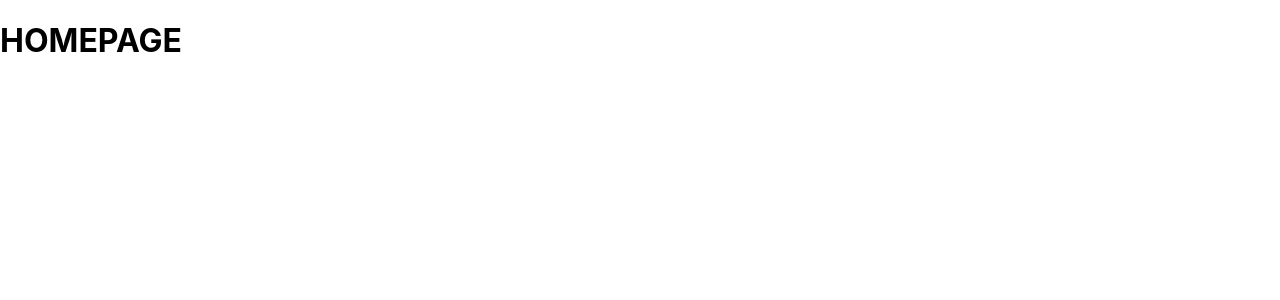
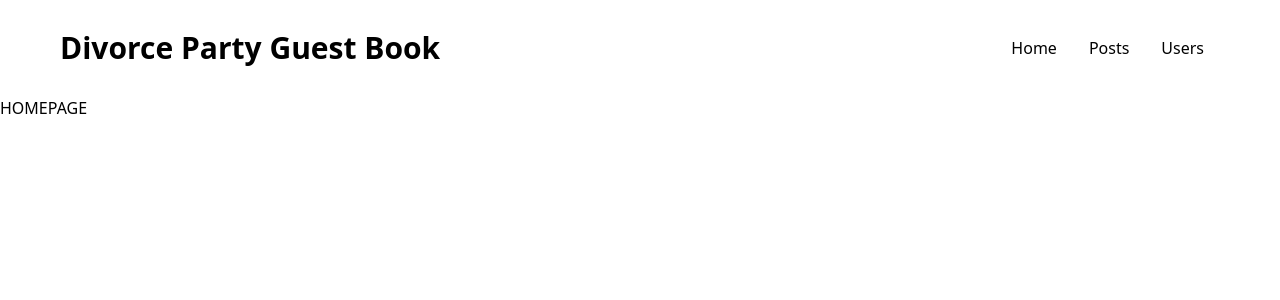
Before and after one commit to FrankieSlinn/divorce-party, a React (Create React App) app in the folder front-end/: page /#/posts in a window 1280 px wide. Shown: the top 300 px of the page. Built offline with nearby package versions, Linux system fonts and the light colour scheme.

Commit message:
install tailwind

```diff
--- a/front-end/src/App.js
+++ b/front-end/src/App.js
@@ -4,14 +4,14 @@ import Homepage from './Components/Homepage/Homepage';
 import PageNotFound from './Components/PageNotFound/PageNotFound';
 import Posts from './Components/Posts/Posts';
 import Post from './Components/Posts/Post';
+import NavBar from './Components/NavBar/NavBar';
 
 
 function App() {
   return (
     <div className="App">
+      <NavBar />
       <Routes>
-
-
         <Route path='/' element={<Homepage />}></Route>
         <Route path='/posts' element={<Posts />}></Route>
         <Route path='/post/:id' element={<Post />}></Route>
--- /dev/null
+++ b/front-end/src/Components/NavBar/NavBar.js
@@ -0,0 +1,16 @@
+import React from 'react'
+import { Link } from 'react-router-dom'
+
+export default function NavBar() {
+  return (
+    <div className='flex items-center h-24 max-w-[1240px] mx-auto px-10 text-[black]'>
+        <h1 className='w-full content-center text-3xl font-bold text-[black]'>Divorce Party Guest Book</h1>
+        <ul className='flex'>
+            <li className='p-4'><Link to='/'>Home</Link></li>
+            <li className='p-4'><Link to='/posts'>Posts</Link></li>
+            <li className='p-4'><Link to='/users'>Users</Link></li>
+        </ul>
+
+    </div>
+  )
+}
--- a/front-end/src/index.css
+++ b/front-end/src/index.css
@@ -1,13 +1,7 @@
-body {
-  margin: 0;
-  font-family: -apple-system, BlinkMacSystemFont, 'Segoe UI', 'Roboto', 'Oxygen',
-    'Ubuntu', 'Cantarell', 'Fira Sans', 'Droid Sans', 'Helvetica Neue',
-    sans-serif;
-  -webkit-font-smoothing: antialiased;
-  -moz-osx-font-smoothing: grayscale;
+@tailwind base;
+@tailwind components;
+@tailwind utilities;
+
+body{
+  background-color: white;
 }
-
-code {
-  font-family: source-code-pro, Menlo, Monaco, Consolas, 'Courier New',
-    monospace;
-}
--- a/front-end/src/index.js
+++ b/front-end/src/index.js
@@ -2,7 +2,6 @@ import React from 'react';
 import ReactDOM from 'react-dom/client';
 import './index.css';
 import App from './App';
-// import { HashRouter as Router } from "react-router-dom";
 import { BrowserRouter } from 'react-router-dom';
 
 const root = ReactDOM.createRoot(document.getElementById('root'));
--- /dev/null
+++ b/front-end/tailwind.config.js
@@ -0,0 +1,8 @@
+/** @type {import('tailwindcss').Config} */
+module.exports = {
+  content: ["./src/**/*.{js,jsx,ts,tsx}",],
+  theme: {
+    extend: {},
+  },
+  plugins: [],
+}
```
